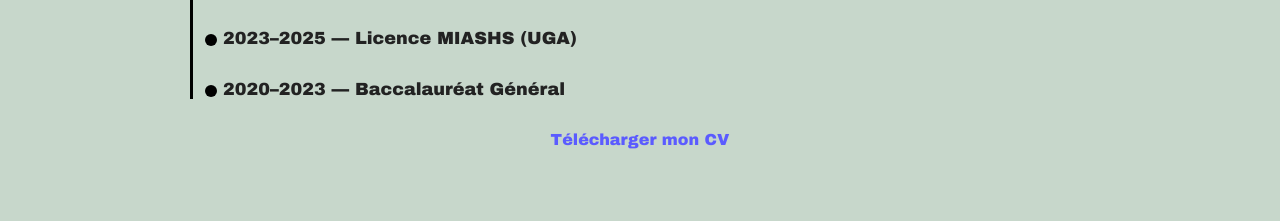
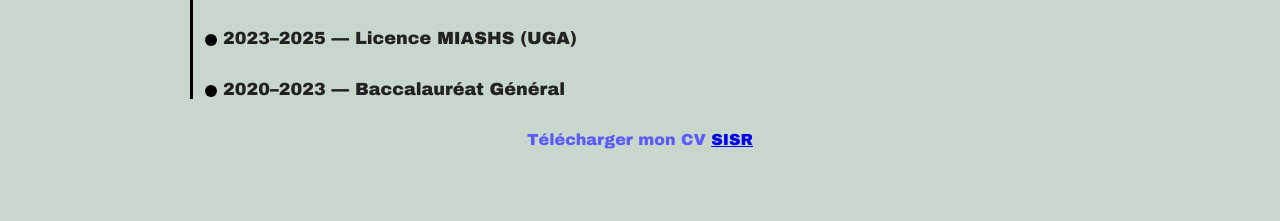
Before and after one commit to younesbouanika5-ai/portfolioo, a plain HTML site: page index.html in a window 1280 px wide. Shown: the part 1468-1689 px from the top of the page. Drawn offline with Linux system fonts and the light colour scheme.

Commit message:
Add files via upload

```diff
--- a/index.html
+++ b/index.html
@@ -156,6 +156,7 @@ ou <strong>technicien cybersécurité</strong>.
      style="color:#5b5bff; font-weight:bold; text-decoration:none;">
      Télécharger mon CV
   </a>
+<a href="https://www.onisep.fr/ressources/univers-formation/formations/post-bac/bts-services-informatiques-aux-organisations-option-a-solutions-d-infrastructure-systemes-et-reseaux" target="_blank">SISR</a>
 </div>
   </div>
 </section>
```
